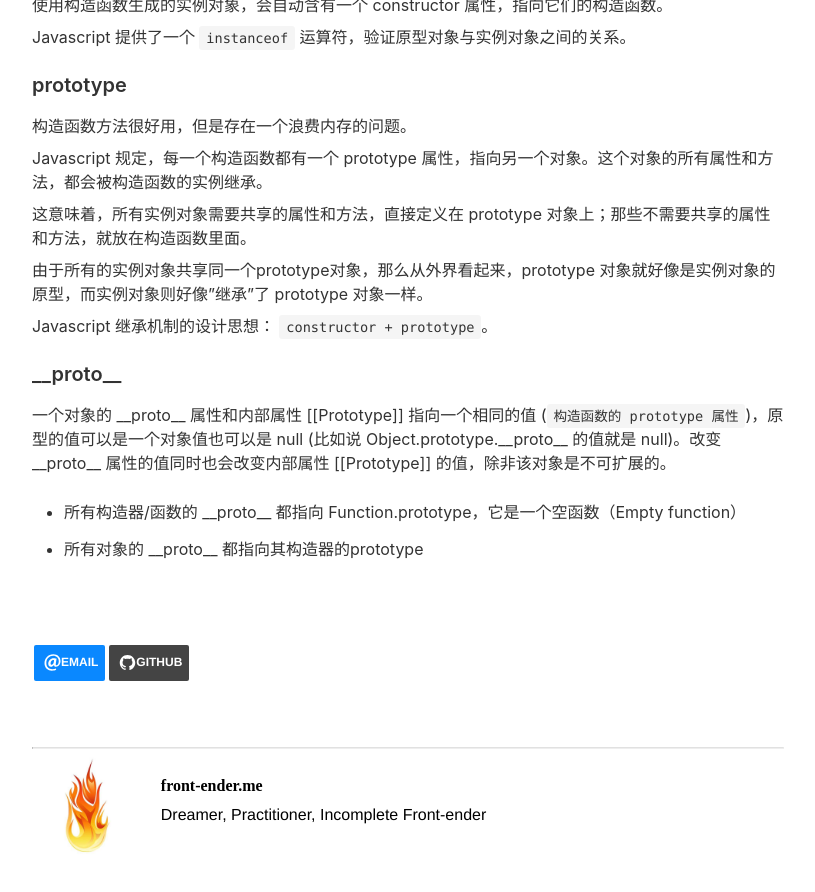
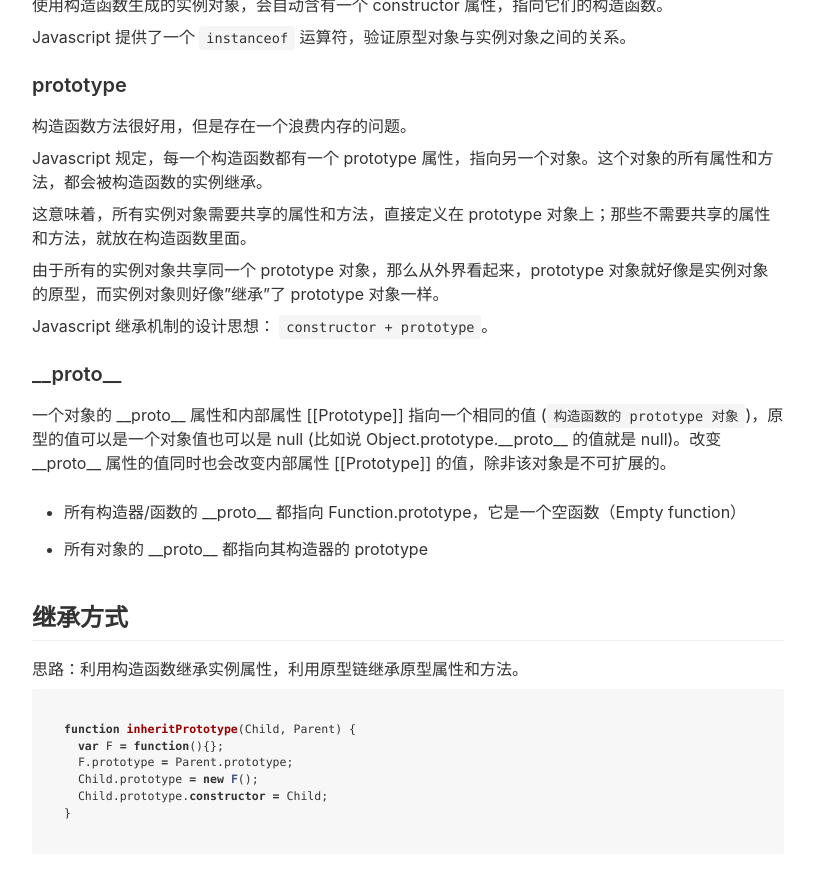
Before and after one commit to alcat2008/alcat2008.github.io, a Jekyll site: the page built from _posts/2016-08-09-js-inherit-class.md, in a window 1280 px wide and 900 px high, scrolled down 518 px. Shown: the top 892 px of the window, without its empty margins (232-1047 px from the left). Built offline with Jekyll 4.4.1, drawn with Linux system fonts in a browser that asks for light colours; nearby versions of some CDN libraries; some web fonts are replaced; comment, search, counter and statistics services are not loaded.

Commit message:
add pattern

````diff
--- a/_posts/2016-08-09-js-inherit-class.md
+++ b/_posts/2016-08-09-js-inherit-class.md
@@ -27,13 +27,26 @@ Javascript 规定，每一个构造函数都有一个 prototype 属性，指向
 
 这意味着，所有实例对象需要共享的属性和方法，直接定义在 prototype 对象上；那些不需要共享的属性和方法，就放在构造函数里面。
 
-由于所有的实例对象共享同一个prototype对象，那么从外界看起来，prototype 对象就好像是实例对象的原型，而实例对象则好像"继承"了 prototype 对象一样。
+由于所有的实例对象共享同一个 prototype 对象，那么从外界看起来，prototype 对象就好像是实例对象的原型，而实例对象则好像"继承"了 prototype 对象一样。
 
 Javascript 继承机制的设计思想： `constructor + prototype`。
 
 ### \__proto__
 
-一个对象的 \__proto__ 属性和内部属性 [[Prototype]] 指向一个相同的值 (`构造函数的 prototype 属性`)，原型的值可以是一个对象值也可以是 null (比如说 Object.prototype.\__proto__ 的值就是 null)。改变 \__proto__ 属性的值同时也会改变内部属性 [[Prototype]] 的值，除非该对象是不可扩展的。
+一个对象的 \__proto__ 属性和内部属性 [[Prototype]] 指向一个相同的值 (`构造函数的 prototype 对象`)，原型的值可以是一个对象值也可以是 null (比如说 Object.prototype.\__proto__ 的值就是 null)。改变 \__proto__ 属性的值同时也会改变内部属性 [[Prototype]] 的值，除非该对象是不可扩展的。
 
 - 所有构造器/函数的 \__proto__ 都指向 Function.prototype，它是一个空函数（Empty function）
-- 所有对象的 \__proto__ 都指向其构造器的prototype
+- 所有对象的 \__proto__ 都指向其构造器的 prototype
+
+## 继承方式
+
+思路：利用构造函数继承实例属性，利用原型链继承原型属性和方法。
+
+```javascript
+function inheritPrototype(Child, Parent) {
+  var F = function(){};
+  F.prototype = Parent.prototype;
+  Child.prototype = new F();
+  Child.prototype.constructor = Child;
+}
+```
````
